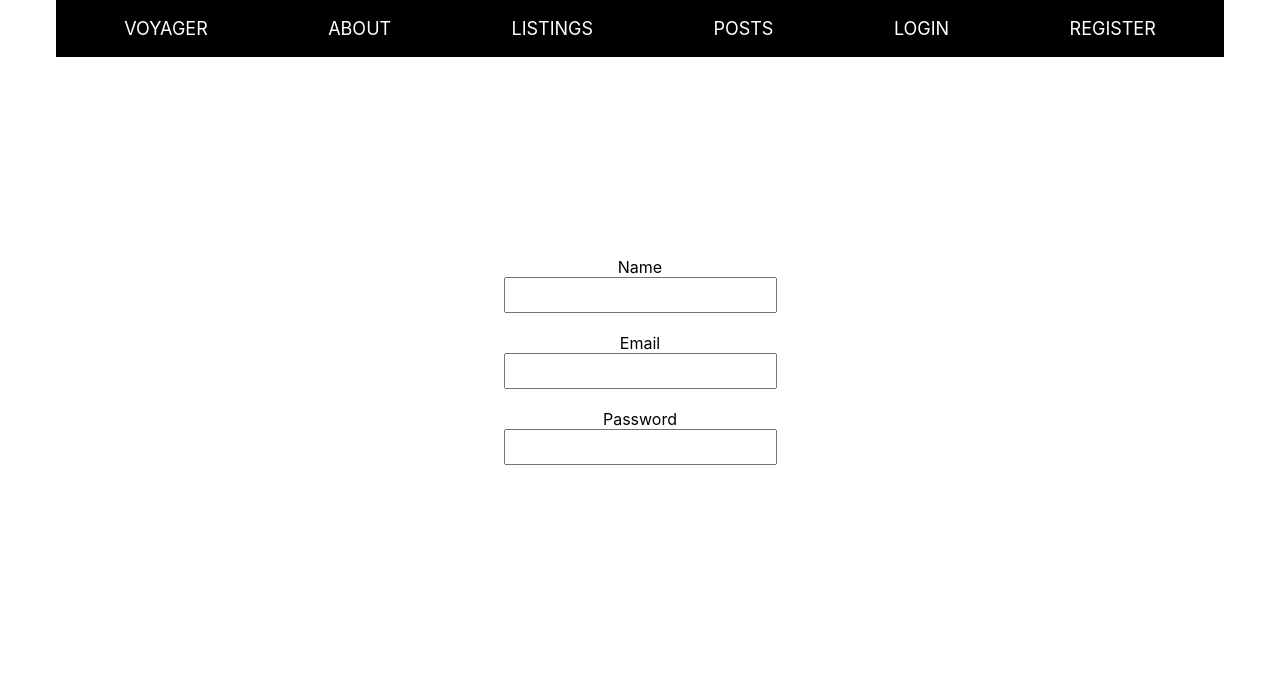
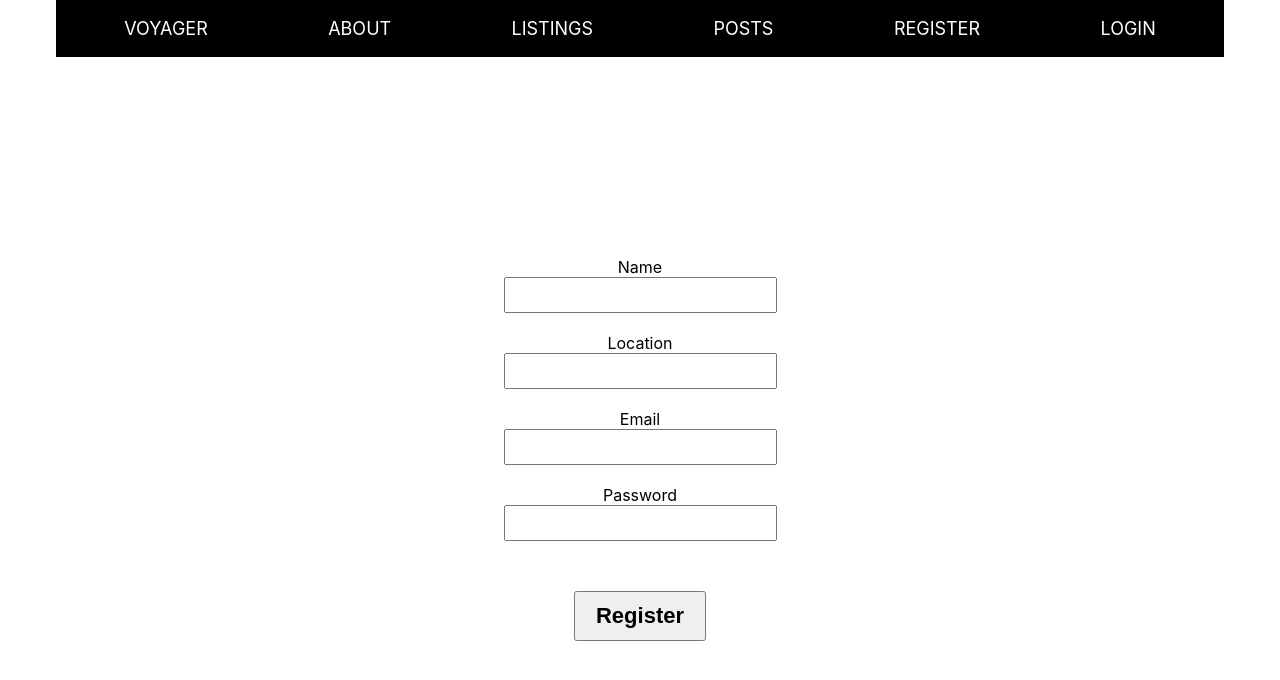
Before and after one commit to ananonad/capstone_frontend, a React (Create React App) app: page /register in a window 1280 px wide. Shown: the top 680 px of the page. Built offline with nearby package versions, Linux system fonts and the light colour scheme.

Commit message:
Login/Logout functionality and validation

```diff
--- a/src/App.js
+++ b/src/App.js
@@ -1,4 +1,5 @@
-import "./App.css";
+import { useState, useEffect } from 'react'
+import jwt_decode from 'jwt-decode'
 import Header from "./components/Header";
 import { Route, Routes } from "react-router-dom";
 import Home from "./pages/Home";
@@ -8,20 +9,51 @@ import Post from "./pages/Post";
 import Register from './pages/Register/Register';
 import Login from './pages/Login/Login';
 import Showpost from './pages/Showpost';
+import helpers from './pages/Login/helpers'
+import "./App.css";
+
+const { logoutUser } = helpers
+
+// Check for token to keep user logged in
+if (localStorage.jwtToken) {
+  // Set auth token header auth
+  const token = localStorage.jwtToken;
+
+  // Decode token and get user info and exp
+  const decoded = jwt_decode(token);
+
+  const currentTime = Date.now() / 1000; // to get in milliseconds
+
+  // Check for expired token
+  if (decoded.exp <= currentTime) {
+    // Logout user
+    logoutUser()
+
+    // Redirect to login
+    window.location.href = "./login";
+  }
+}
 
 function App() {
+  const [isUserLoggedIn, setIsUserLoggedIn] = useState(false)
+
+  useEffect(() => {
+    if (localStorage.jwtToken)
+      setIsUserLoggedIn(true)
+  }, [])
+
   const URL = "https://capstone-project22.herokuapp.com";
 
   return (
     <div className="App">
-      <Header />
+      <Header isUserLoggedIn={isUserLoggedIn} setIsUserLoggedIn={setIsUserLoggedIn} logoutUser={logoutUser} />
       <Routes>
       <Route exact path="/" element={<Home />} />
         <Route path="/about" element={<About URL={URL} />} />
         <Route path="/list" element={<List URL={URL} />} />
         <Route path="/post" element={<Post URL={URL} />} />
         <Route path="/showpost" element={<Showpost URl={URL}/>} />
-        <Route path="/login" element={<Login URL={URL} />} />
+        <Route path="/login" element={<Login URL={URL} setIsUserLoggedIn={setIsUserLoggedIn} />} />
         <Route path="/register" element={<Register URL={URL} />} />
       </Routes>
     </div>
--- a/src/components/Header.js
+++ b/src/components/Header.js
@@ -1,7 +1,6 @@
 import { Link } from "react-router-dom";
 
-function Header(props) {
-
+function Header({ isUserLoggedIn, setIsUserLoggedIn, logoutUser }) {
     const navStyle = {
         display: "flex",
         justifyContent: "space-around",
@@ -25,12 +24,21 @@ function Header(props) {
                 <Link to="/post">
                     <div>POSTS</div>
                 </Link>
+                {!isUserLoggedIn && (
+                    <Link to="/register">
+                        <div>REGISTER</div>
+                    </Link>
+                )}
+                {!isUserLoggedIn && (
                     <Link to="/login">
                         <div>LOGIN</div>
                     </Link>
-        <Link to="/register">
-            <div>REGISTER</div>
+                )}
+                {isUserLoggedIn && (
+                    <Link to="/" onClick={() => logoutUser(setIsUserLoggedIn)}>
+                        <div>LOGOUT</div>
                     </Link>
+                )}
             </nav>
         </header>
     );
--- a/src/pages/Login/Login.js
+++ b/src/pages/Login/Login.js
@@ -2,9 +2,10 @@ import React, { useState } from 'react';
 import helpers from './helpers'
 import './Login.scss';
 
-const Login = () => {
+const Login = ({ setIsUserLoggedIn }) => {
     const [email, setEmail] = useState()
     const [password, setPassword] = useState()
+    const [error, setError] = useState()
 
     const { loginUser } = helpers
 
@@ -20,18 +21,21 @@ const Login = () => {
                 password
             };
 
-        loginUser(userData)
+        loginUser(userData, setError, setIsUserLoggedIn)
     };
 
+    const mainClass = 'login-page'
+
     return (
-        <div id="login-page-container">
-            <div id="login-page-inputs">
-                <label for="email">Email</label><br /><input type="text" id="email" onChange={(e) => changeHandler(e, setEmail)} /><br /><br />
-                <label for="password">Password</label><br /><input type="password" id="password" onChange={(e) => changeHandler(e, setPassword)} />
+        <div id={`${mainClass}-container`}>
+            <div id={`${mainClass}-inputs`}>
+                <label for="email">Email</label><br /><input type="text" id={`${mainClass}-email`} onChange={(e) => changeHandler(e, setEmail)} /><br /><br />
+                <label for="password">Password</label><br /><input type="password" d={`${mainClass}-password`} onChange={(e) => changeHandler(e, setPassword)} />
             </div>
 
+            {error && <span id={`${mainClass}-errorText`}>{error?.message}</span>}
 
-            <button id="login-page-submit" onClick={onSubmit} >Login</button>
+            <button id={`${mainClass}-submit`} onClick={onSubmit} >Login</button>
         </div>
     )
 }
--- a/src/pages/Login/Login.scss
+++ b/src/pages/Login/Login.scss
@@ -1,13 +1,22 @@
 #login-page-container {
   margin-top: 200px;
+
   input {
     height: 30px;
     font-size: 20px;
   }
+
   button {
     margin-top: 50px;
     padding: 10px 20px;
     font-size: 22px;
     font-weight: bold;
+    cursor: pointer;
+  }
+
+  #login-page-errorText {
+    display: block;
+    margin-top: 20px;
+    color: red;
   }
 }
--- a/src/pages/Login/helpers.js
+++ b/src/pages/Login/helpers.js
@@ -11,7 +11,7 @@ const setAuthToken = token => {
     }
 };
 
-const loginUser = userData => {
+const loginUser = (userData, errorSetter, setIsUserLoggedIn) => {
     axios
     .post("/user/login", userData)
     .then(res => {
@@ -28,13 +28,27 @@ const loginUser = userData => {
 
         // Set current user
         localStorage.setItem("currentUserInfo", decoded);
+
+        errorSetter(false)
+        setIsUserLoggedIn(true)
       })
-    .catch(err => {
-        localStorage.setItem("currentUserInfo", {error: true});
+    .catch(error => {
+        errorSetter(error.response.data)
     })
 }
 
+export const logoutUser = setIsUserLoggedIn => {
+    // Remove token from local storage
+    localStorage.removeItem("jwtToken");
+    localStorage.removeItem('currentUserInfo');
+    // Remove auth header for future requests
+    setAuthToken(false);
 
-const helpersObj = { loginUser }
+    if (typeof setIsUserLoggedIn === 'function')
+        setIsUserLoggedIn(false)
+};
+
+
+const helpersObj = { loginUser, logoutUser }
 
 export default helpersObj
--- a/src/pages/Register/Register.js
+++ b/src/pages/Register/Register.js
@@ -1,12 +1,48 @@
-import React from 'react';
+import React, { useState } from 'react';
+import { useNavigate } from "react-router-dom";
+import helpers from './helpers'
 import './Register.scss';
 
 const Register = () => {
+    const [username, setUsername] = useState()
+    const [location, setLocation] = useState()
+    const [email, setEmail] = useState()
+    const [password, setPassword] = useState()
+    const [error, setError] = useState()
+
+    const navigate = useNavigate();
+    const { registerUser } = helpers
+
+    const changeHandler = (e, setterMethod) => {
+        const currentValue = e.target.value
+        setterMethod(currentValue)
+    }
+
+    const onSubmit = e => {
+        e.preventDefault();
+        const newUser = {
+              username,
+              location,
+              email,
+              password
+            };
+        registerUser(newUser, setError, navigate)
+    }
+
+    const mainClass = 'register-page'
+
     return (
-        <div id="register-page-container">
-            <label for="name">Name</label><br /><input type="text" id="name" /><br /><br />
-            <label for="email">Email</label><br /><input type="text" id="email" /><br /><br />
-            <label for="password">Password</label><br /><input type="password" id="password" />
+        <div id={`${mainClass}-container`}>
+            <div id={`${mainClass}-inputs`}>
+                <label for="name">Name</label><br /><input type="text" id={`${mainClass}-name`} onChange={(e) => changeHandler(e, setUsername)} /><br /><br />
+                <label for="location">Location</label><br /><input type="text" id={`${mainClass}-location`} onChange={(e) => changeHandler(e, setLocation)} /><br /><br />
+                <label for="email">Email</label><br /><input type="text" id={`${mainClass}-email`} onChange={(e) => changeHandler(e, setEmail)} /><br /><br />
+                <label for="password">Password</label><br /><input type="password" id={`${mainClass}-password`} onChange={(e) => changeHandler(e, setPassword)} />
+            </div>
+
+            {error && <span id={`${mainClass}-errorText`}>{error?.message}</span>}
+
+            <button id={`${mainClass}-submit`} onClick={onSubmit}>Register</button>
         </div>
     )
 }
--- a/src/pages/Register/Register.scss
+++ b/src/pages/Register/Register.scss
@@ -1,7 +1,22 @@
 #register-page-container {
   margin-top: 200px;
+
   input {
     height: 30px;
     font-size: 20px;
   }
+
+  button {
+    margin-top: 50px;
+    padding: 10px 20px;
+    font-size: 22px;
+    font-weight: bold;
+    cursor: pointer;
+  }
+
+  #register-page-errorText {
+    display: block;
+    margin-top: 20px;
+    color: red;
+  }
 }
--- /dev/null
+++ b/src/pages/Register/helpers.js
@@ -0,0 +1,18 @@
+import axios from "axios";
+
+const registerUser = (userData, errorSetter, navigate) => {
+    axios
+    .post("/user/register", userData)
+    .then(res => {
+        errorSetter(false)
+        navigate("/login");
+      })
+    .catch(error => {
+        errorSetter(error.response.data)
+    })
+}
+
+
+const helpersObj = { registerUser }
+
+export default helpersObj
```
Lines whose indentation alone changed are shown as unchanged.
